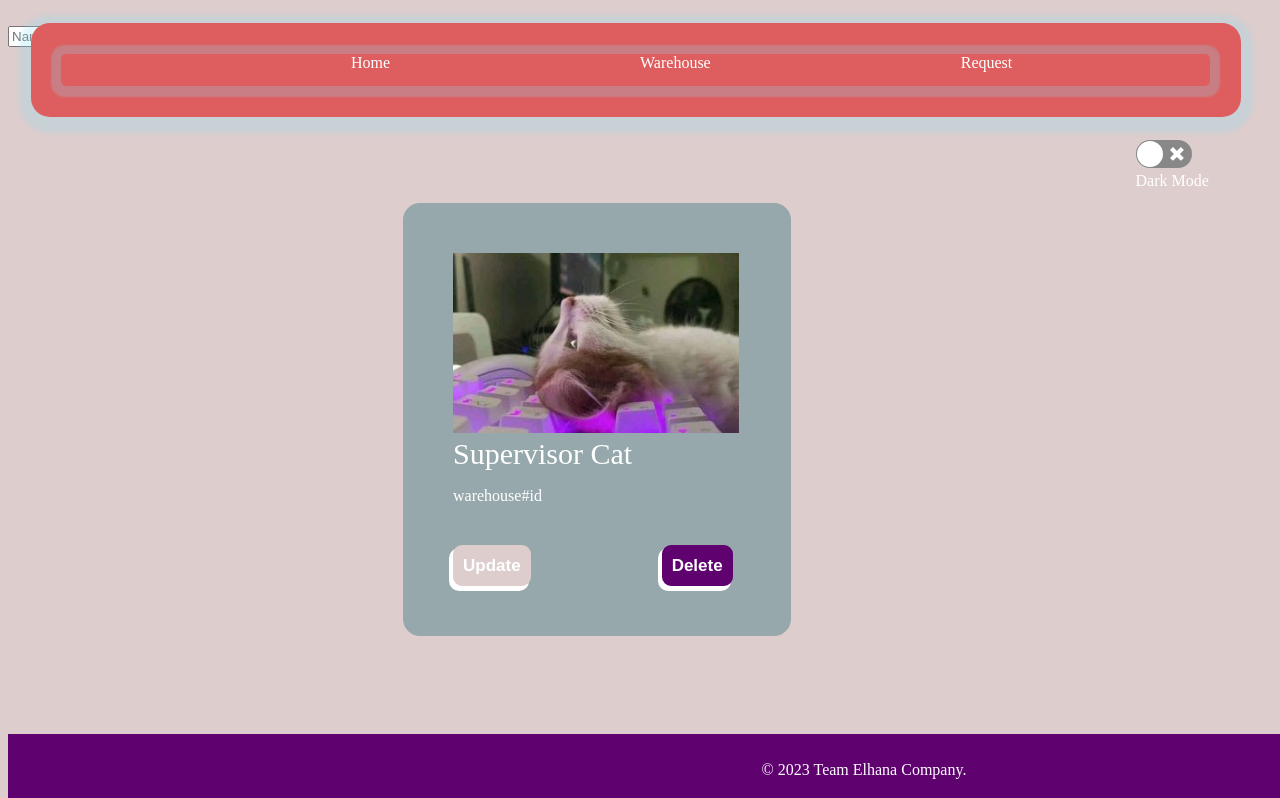
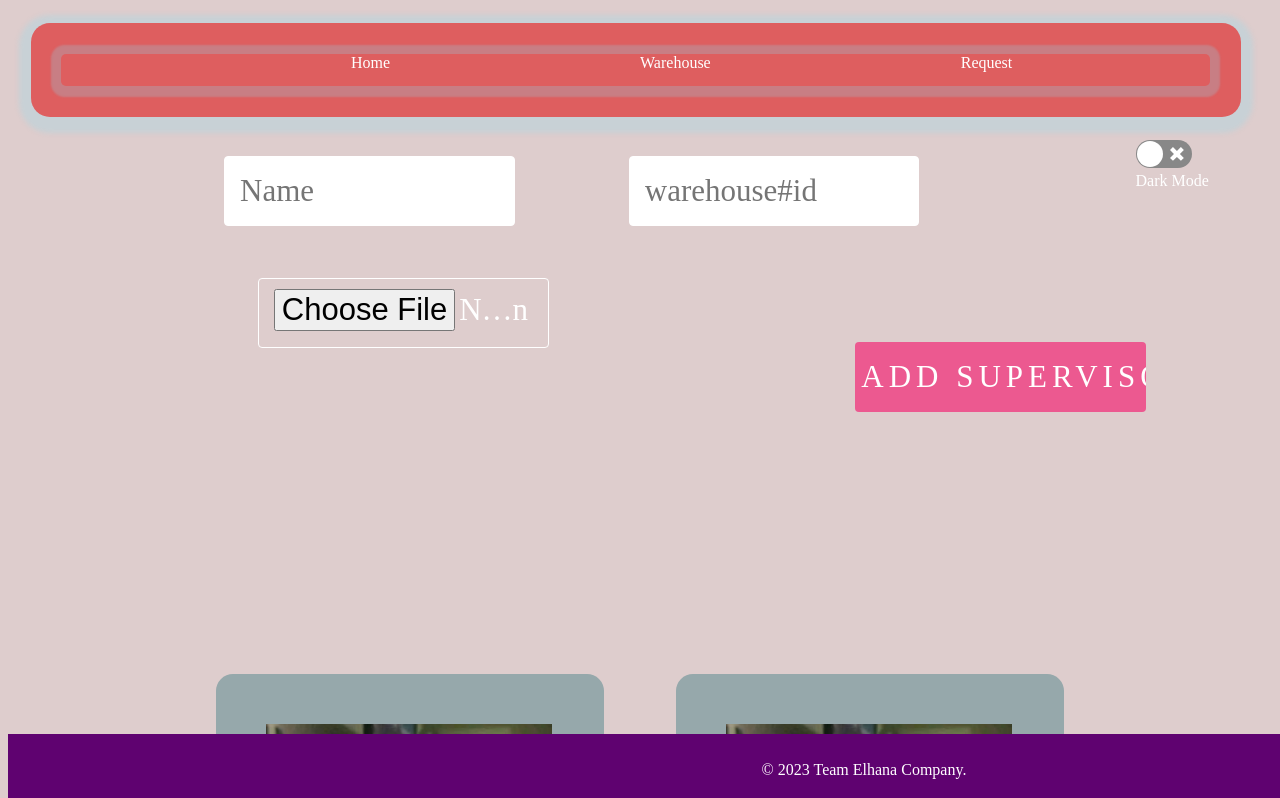
Before and after one commit to Omnia-Arafat/Edaraa-Dashboard, a React (Create React App) app in the folder client/: page /Mange_supervisor in a window 1280 px wide. Shown: the top 798 px of the page. Built offline with nearby package versions, Linux system fonts and the light colour scheme; no server answers.

Commit message:
add warehouse done

```diff
--- a/client/src/Router.js
+++ b/client/src/Router.js
@@ -5,6 +5,7 @@ import App from "./App";
 import Warehouse_list from "./components/pages/Warehouse_ist";
 import Request from "./components/pages/Request";
 import Log_Out from "./components/pages/Log_Out";
+import Add_warehouse from "./components/pages/Mange_warehouse/Add_warehouse";
 import Warehouse_info from "./components/pages/Warehouse_info";
 import Mange_products from "./components/pages/Mange_product/Mange_products";
 import Mange_supervisor from "./components/pages/Mange_supervisor/Mange_supervisor";
@@ -62,6 +63,10 @@ export const router = createBrowserRouter([
         path: "/Registration",
         element: <Registration/>,
       },
+      {
+        path: "/Add_warehouse",
+        element: <Add_warehouse/>,
+      },
     ],
   },
 ]);
--- a/client/src/components/pages/Mange_supervisor/Mange_supervisor.js
+++ b/client/src/components/pages/Mange_supervisor/Mange_supervisor.js
@@ -2,6 +2,7 @@ import React from "react";
 import { useForm } from "react-hook-form";
 import Supervisor_card from "./Supervisor_card";
 import "../../../styles/Supervisor_card.css"
+import "../../../styles/Mange_supervisor.css"
 const Mange_supervisor = () => {
   const {
     register,
--- a/client/src/components/pages/Add_warehouse.js
+++ b/client/src/components/pages/Mange_warehouse/Add_warehouse.js
@@ -1,6 +1,6 @@
 import React, { useState } from 'react';
 import { useForm } from "react-hook-form";
-import "../../styles/Add_warehouse.css"
+import "../../../styles/Add_warehouse.css"
 const Add_warehouse = () => {
     const { register, handleSubmit, watch, formState: { errors } } = useForm();
 
--- a/client/src/styles/Mange_supervisor.css
+++ b/client/src/styles/Mange_supervisor.css
@@ -1,8 +1,8 @@
-#add_product_form input::placeholder{
+#add_supervisor_form input::placeholder{
     font-family: var(--font-name);
     font-size: 31px;
 }
-#product_div_cont{
+#supervisor_div_cont{
 
     margin: 10% 4%;
 display: flex;
@@ -75,25 +75,25 @@ margin-left: 131px;
 
   }
 
-  #add_product_form{
+  #add_supervisor_form{
 
     text-align: center;
     margin-top: 80px;
   }
 
-  #add_product_form label {
+  #add_supervisor_form label {
     color: #bf1650;
     font-family: var(--font-name);
     font-size: 13px;
     display: inline;
   }
 
-  #add_product_form label::before {
+  #add_supervisor_form label::before {
     display: inline;
     content: "⚠ ";
   }
 
-  #add_product_form input {
+  #add_supervisor_form input {
     font-family: var(--font-name);
     font-size: 31px;
     display: inline-block;
@@ -108,20 +108,20 @@ height: 70px;
   }
 
 
- #add_product_form #submit-button{
+ #add_supervisor_form #submit-button{
 
     float: right;
 margin-top: 114px;
 margin-right: 126px;
   }
 
-  #add_product_form label {
+  #add_supervisor_form label {
     font-size: 14px;
     font-weight: 193;
   }
 
-  #add_product_form button[type="submit"],
-  #add_product_form input[type="submit"] {
+  #add_supervisor_form button[type="submit"],
+  #add_supervisor_form input[type="submit"] {
     background: #ec5990;
 color: white;
 text-transform: uppercase;
@@ -134,40 +134,40 @@ text-align: center;
 padding: 6px;
   }
 
-  #add_product_form button[type="submit"]:hover,
-  #add_product_form input[type="submit"]:hover {
+  #add_supervisor_form button[type="submit"]:hover,
+  #add_supervisor_form input[type="submit"]:hover {
     background: #bf1650;
   }
 
-  #add_product_form  button[type="submit"]:active,
-  #add_product_form input[type="button"]:active,
-  #add_product_form input[type="submit"]:active {
+  #add_supervisor_form  button[type="submit"]:active,
+  #add_supervisor_form input[type="button"]:active,
+  #add_supervisor_form input[type="submit"]:active {
     transition: 0.3s all;
     transform: translateY(3px);
     border: 1px solid transparent;
     opacity: 0.8;
   }
 
-  #add_product_form input:disabled {
+  #add_supervisor_form input:disabled {
     opacity: 0.4;
   }
 
-  #add_product_form input[type="button"]:hover {
+  #add_supervisor_form input[type="button"]:hover {
     transition: 0.3s all;
   }
 
-  #add_product_form button[type="submit"],
-  #add_product_form input[type="button"],
-  #add_product_form input[type="submit"] {
+  #add_supervisor_form button[type="submit"],
+  #add_supervisor_form input[type="button"],
+  #add_supervisor_form input[type="submit"] {
     -webkit-appearance: none;
   }
 
-  #add_product_form .App {
+  #add_supervisor_form .App {
     max-width: 600px;
     margin: 0 auto;
   }
 
-  #add_product_form button[type="button"] {
+  #add_supervisor_form button[type="button"] {
     display: block;
     appearance: none;
     background: #333;
@@ -178,11 +178,11 @@ padding: 6px;
     border-radius: 4px;
   }
 
-  #add_product_form hr {
+  #add_supervisor_form hr {
     margin-top: 30px;
   }
 
-  #add_product_form button {
+  #add_supervisor_form button {
     display: block;
     appearance: none;
     margin-top: 40px;
```
Also changed, not shown: client/src/styles/Add_warehouse.css (added).
